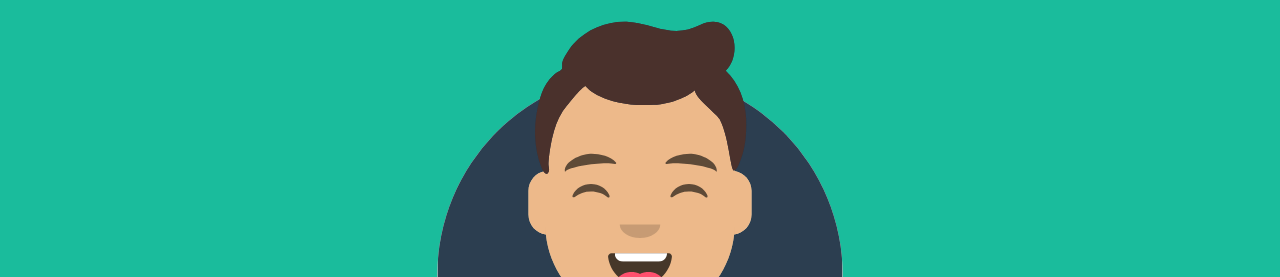
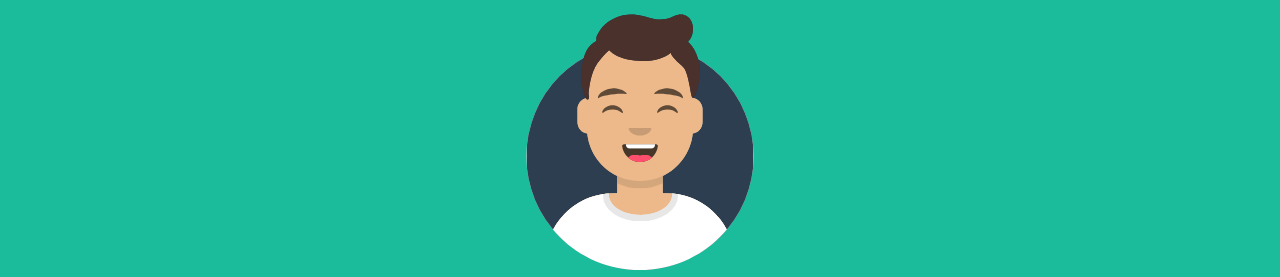
Before and after one commit to giuliogallo94/html-css-bootstrap-freelancer, a plain HTML site: page index.html in a window 1280 px wide. Shown: the part 119-396 px from the top of the page. Drawn offline with nearby package versions, Linux system fonts and the light colour scheme.

Commit message:
refactoring: img-avatar

```diff
--- a/css/style.css
+++ b/css/style.css
@@ -82,6 +82,11 @@ nav h4 {
 
 .hero img {
   max-width: 40%;
+}
+@media screen and (min-width: 768px) {
+  .hero img {
+    width: 250px;
+  }
 }
 
 .star {
```
